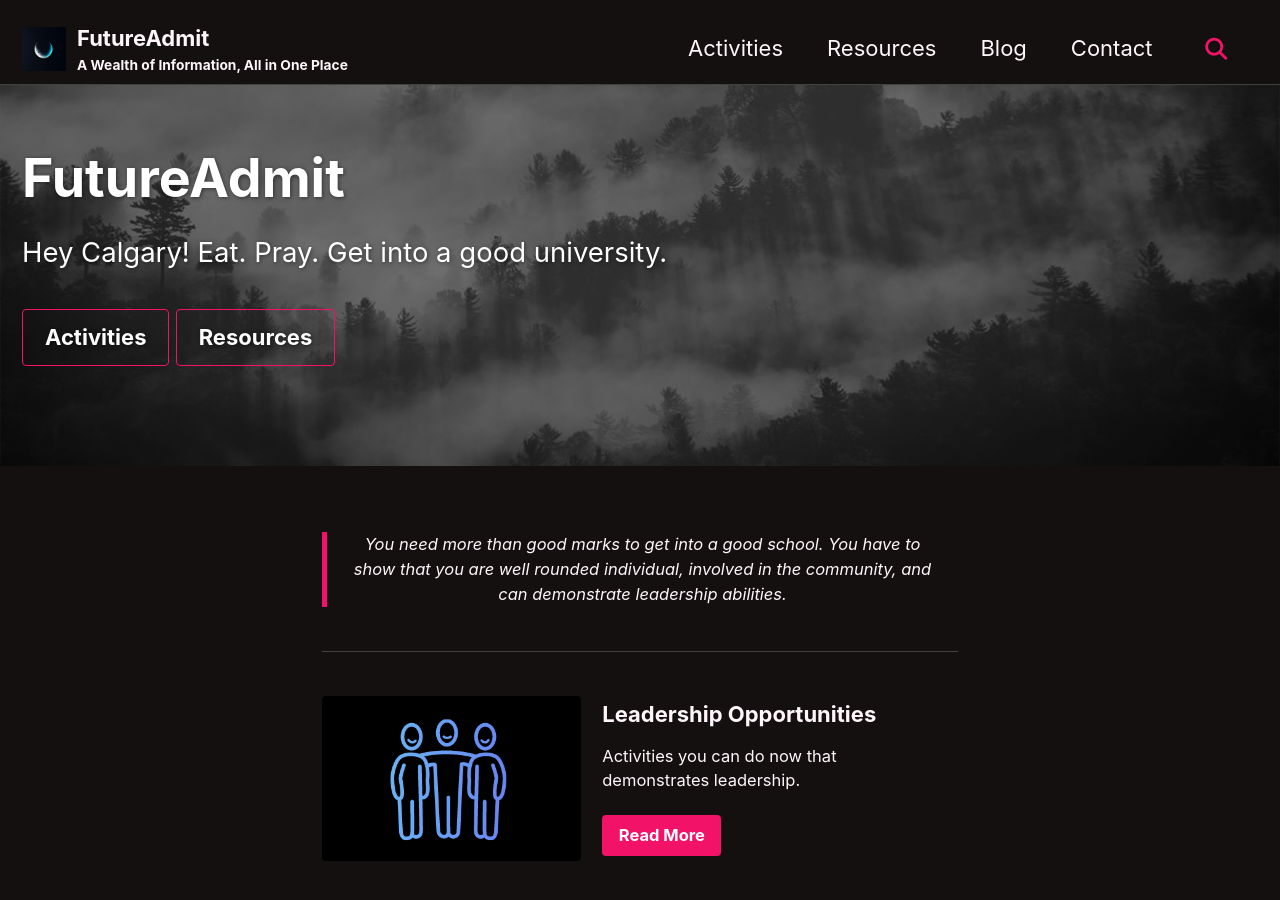
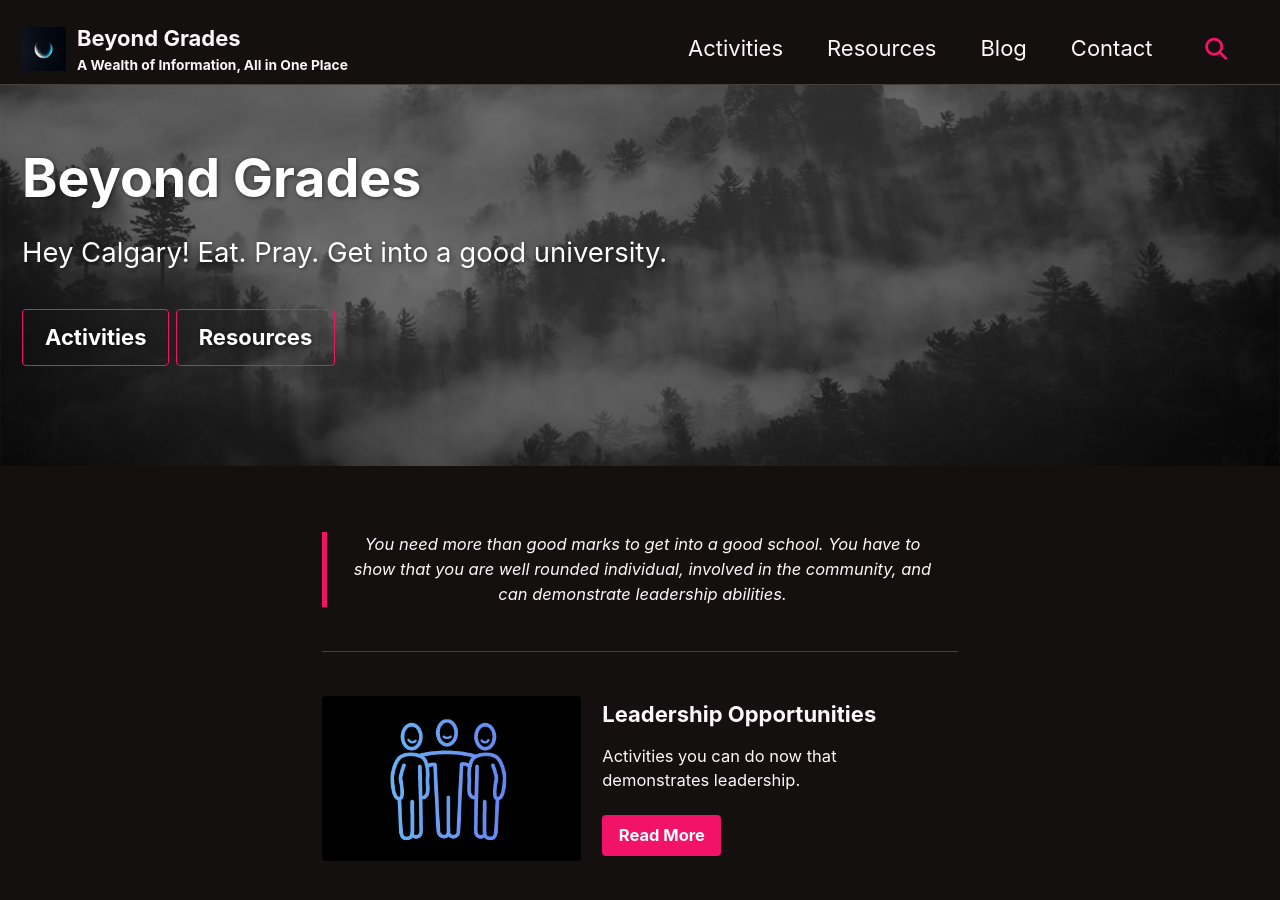
Before and after one commit to thingsthatdothings/info, a Jekyll site: the page built from index.html, in a window 1280 px wide and 900 px high. Built offline with Jekyll 4.4.1, drawn with Linux system fonts in a browser that asks for light colours; cached includes are drawn as plain includes; the list of posts is cut into pages by our own code; some of the changed text lies outside the part shown.

Commit message:
name change

```diff
--- a/_config.yml
+++ b/_config.yml
@@ -17,17 +17,17 @@
 # Site Settings
 locale                   : "en-US"
 rtl                      : # true, false (default) # turns direction of the page into right to left for RTL languages
-title                    : "FutureAdmit"
+title                    : "Beyond Grades"
 title_separator          : "-"
 subtitle                 : "A Wealth of Information, All in One Place"
-name                     : "FutureAdmit"
+name                     : "Beyond Grades"
 description              : "A Wealth of Information, All in One Place"
 url                      : # the base hostname & protocol for your site e.g. "https://mmistakes.github.io"
 baseurl                  : "/info" # the subpath of your site, e.g. "/blog"
 repository               : "thingsthatdothings/info" # GitHub username/repo-name e.g. "mmistakes/minimal-mistakes"
 teaser                   : # path of fallback teaser image, e.g. "/assets/images/500x300.png"
 logo                     : "/assets/images/apple-touch-icon.png" # path of logo image to display in the masthead, e.g. "/assets/images/88x88.png"
-masthead_title           : "FutureAdmit" # overrides the website title displayed in the masthead, use " " for no title
+masthead_title           : "Beyond Grades" # overrides the website title displayed in the masthead, use " " for no title
 breadcrumbs              : true #, false (default)
 words_per_minute         : 200
 enable_copy_code_button  : true #, false (default)
```
